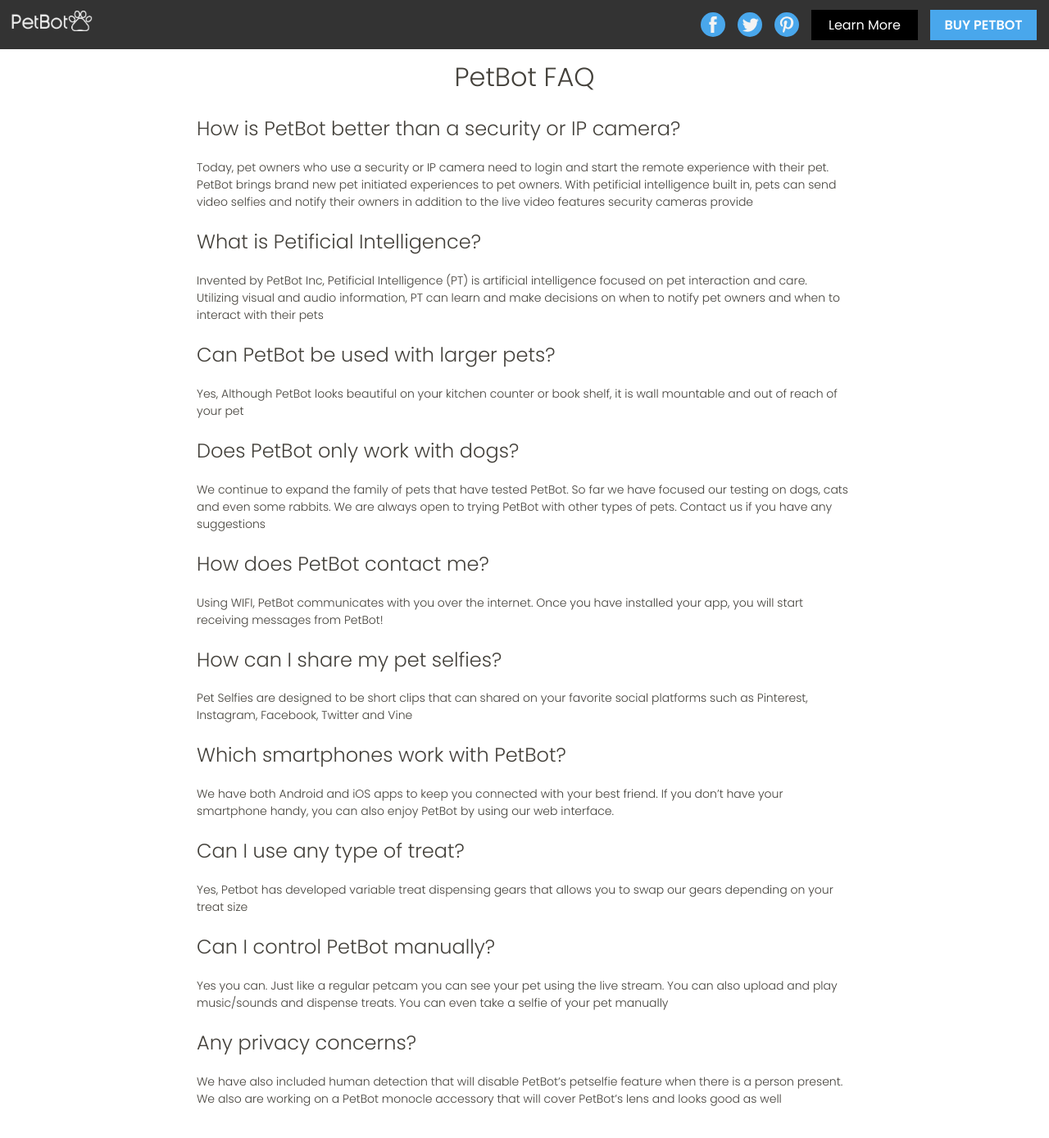
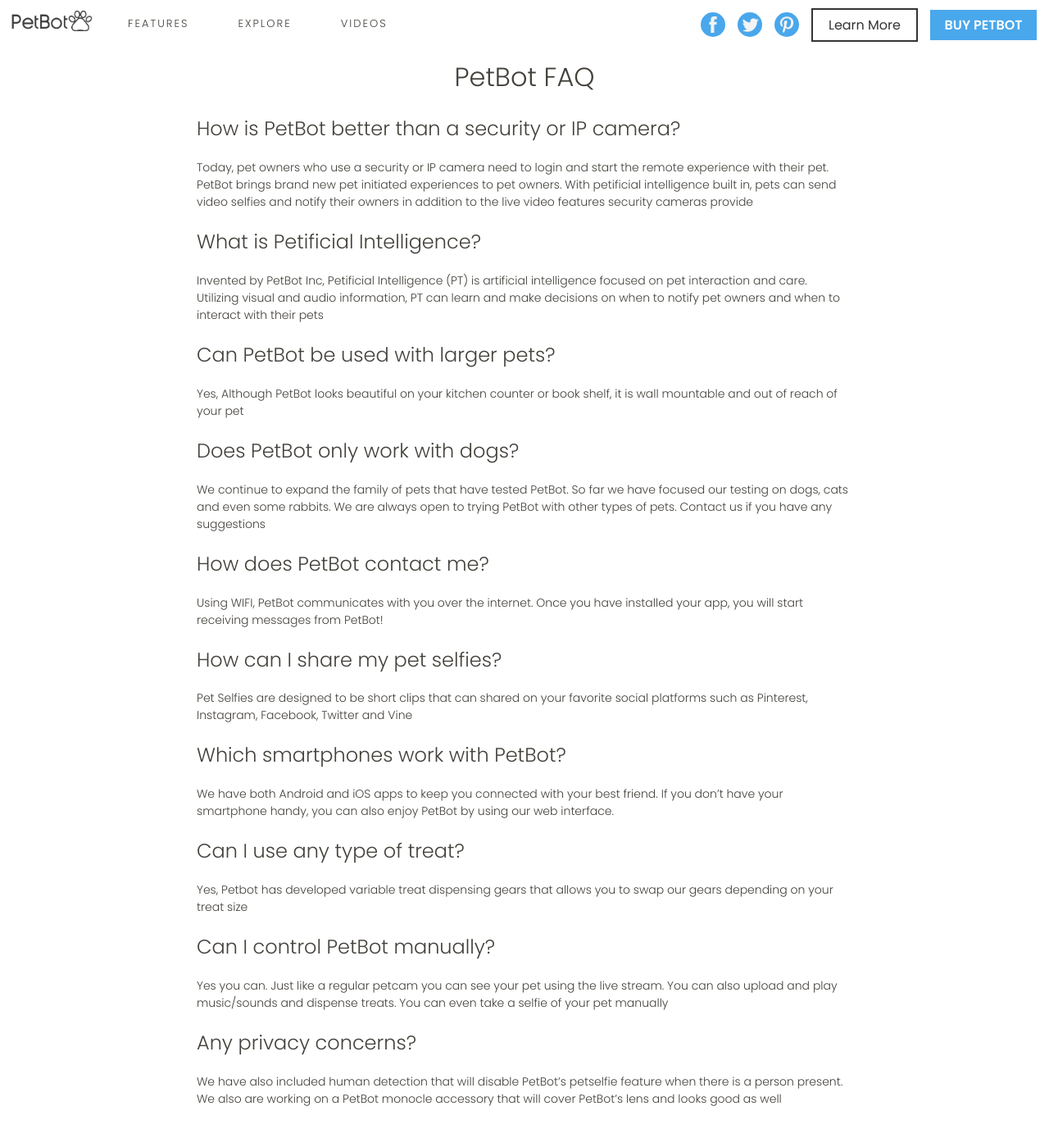
Before and after one commit to jammiemountz/petbot, a Jekyll site: the page built from faq.md, in a window 1280 px wide and 1400 px high. Shown: the top 1388 px of the window at 82% size. Built offline with Jekyll 4.4.1, drawn with Linux system fonts in a browser that asks for light colours; comment, search, counter and statistics services are not loaded.

Commit message:
adding tabs to menu

```diff
--- a/_includes/header.html
+++ b/_includes/header.html
@@ -1,8 +1,11 @@
 <header>
-  <div class="menu-left">
+  <div class="menu-left flex row">
     <a href="{{site.url}}">
-      <img class="logo" src="{{ "/assets/petbot-logo-light.png" | prepend: site.url }}" />
+      <img class="logo" src="{{ "/assets/petbot-logo-dark.png" | prepend: site.url }}" />
     </a>
+    <a href="#menu-tabs-features"><p class="caps menu-tabs">Features</p></a>
+    <a href="#menu-tabs-explore"><p class="caps menu-tabs">Explore</p></a>
+    <a href="#menu-tabs-videos"><p class="caps menu-tabs">Videos</p></a>
   </div>
   <div class="menu-right">
     {% include social-media.html %}
--- a/_includes/js/main.js
+++ b/_includes/js/main.js
@@ -80,7 +80,7 @@
     // simple way to throttle the scroll event
     if( !didScroll ) {
       didScroll = true;
-      setTimeout( scrollPage, 250 );
+      setTimeout( scrollPage, 150 );
     }
   }, false );
 }
--- a/_includes/splash.html
+++ b/_includes/splash.html
@@ -26,7 +26,7 @@
   </div>
 </section>
 
-<section class="petbot-svg">
+<section class="petbot-svg" id="menu-tabs-explore">
   <div class="section-container">
     <div class="pet-cat flex row flex-center">
       {% include pet-cat.svg %}
@@ -103,7 +103,7 @@
   </div>
 </section>
 
-<section class="revolutionary-features">
+<section class="revolutionary-features" id="menu-tabs-features">
   <div class="section-container">
 
     <h2 class="revolutionary-features-title large-caps white center">Revolutionary Features</h2>
@@ -173,7 +173,7 @@
   </div>
 </section>
 
-<section class="videos">
+<section class="videos" id="menu-tabs-videos">
   <div class="section-container">
     <div class="flex row">
       <div class="halves">
--- a/_sass/_header.scss
+++ b/_sass/_header.scss
@@ -1,7 +1,7 @@
 header {
   position: fixed;
   height: 60px;
-  background-color: rgba(0,0,0, .8);
+  background-color: rgba(255,255,255, .8);
   width: 100%;
   top: 0;
   z-index: 100;
@@ -23,6 +23,11 @@
   align-items: center;
 }
 
+.menu-tabs {
+  margin: 19px 30px;
+  cursor: pointer;
+}
+
 .cta-container,
 .faq-container {
   height: 100%;
@@ -36,11 +41,11 @@
 .faq {
   text-align: center;
   height: 25px;
-  border: none;
+  border: 2px solid #343434;
   text-decoration: none;
   padding: 6px 10px;
-  background-color: black;
-  color: white;
+  background-color: none;
+  color: #343434;
 }
 
 .cta {
@@ -61,6 +66,12 @@
 }
 
 /* MOBILE */
+@media only screen and (max-width: 900px) {
+  .menu-tabs {
+    display: none;
+  }
+}
+
 @media only screen and (max-width: 600px) {
   .social-media {
     display: none;
```
Also changed, not shown: assets/petbot-logo-dark.png (added).
